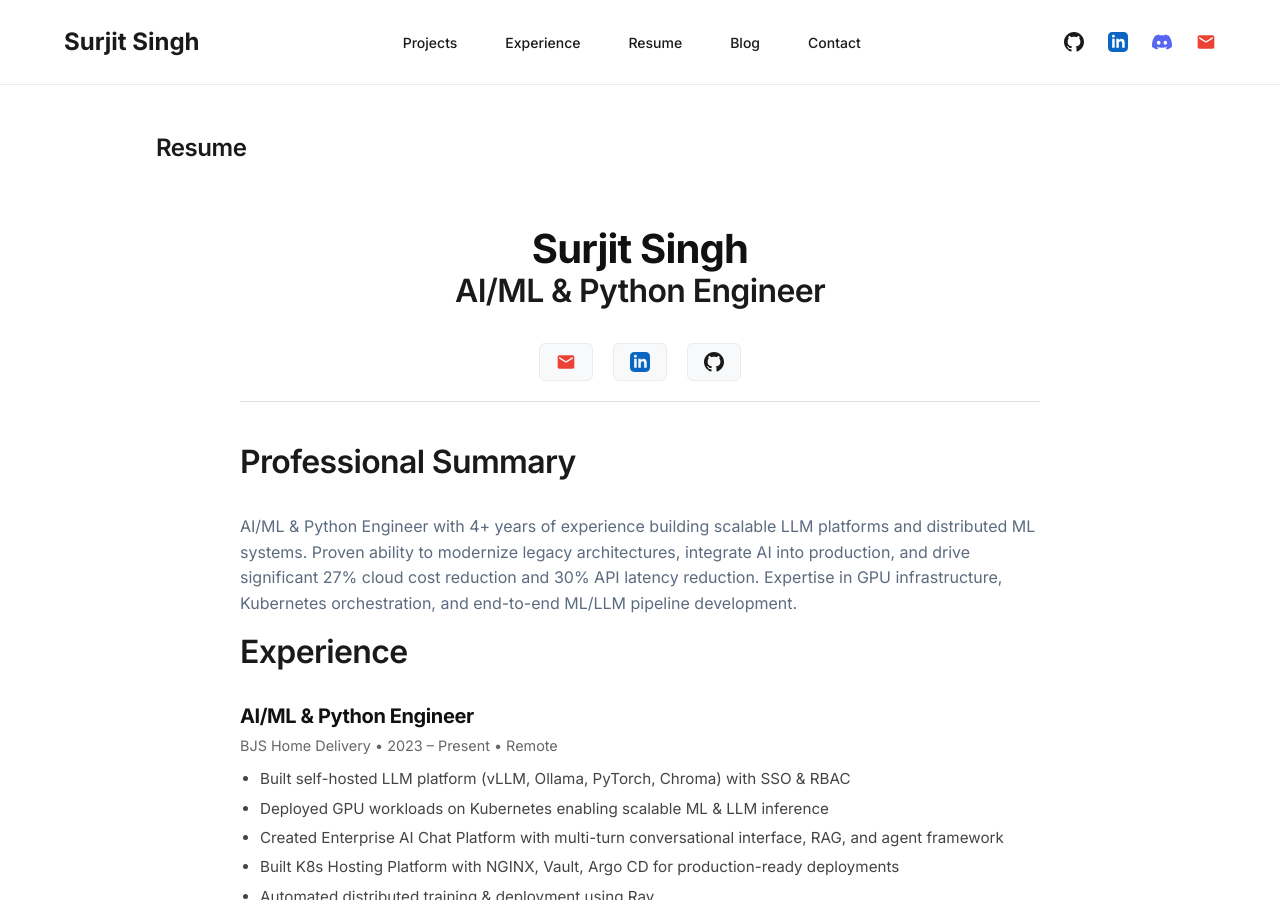
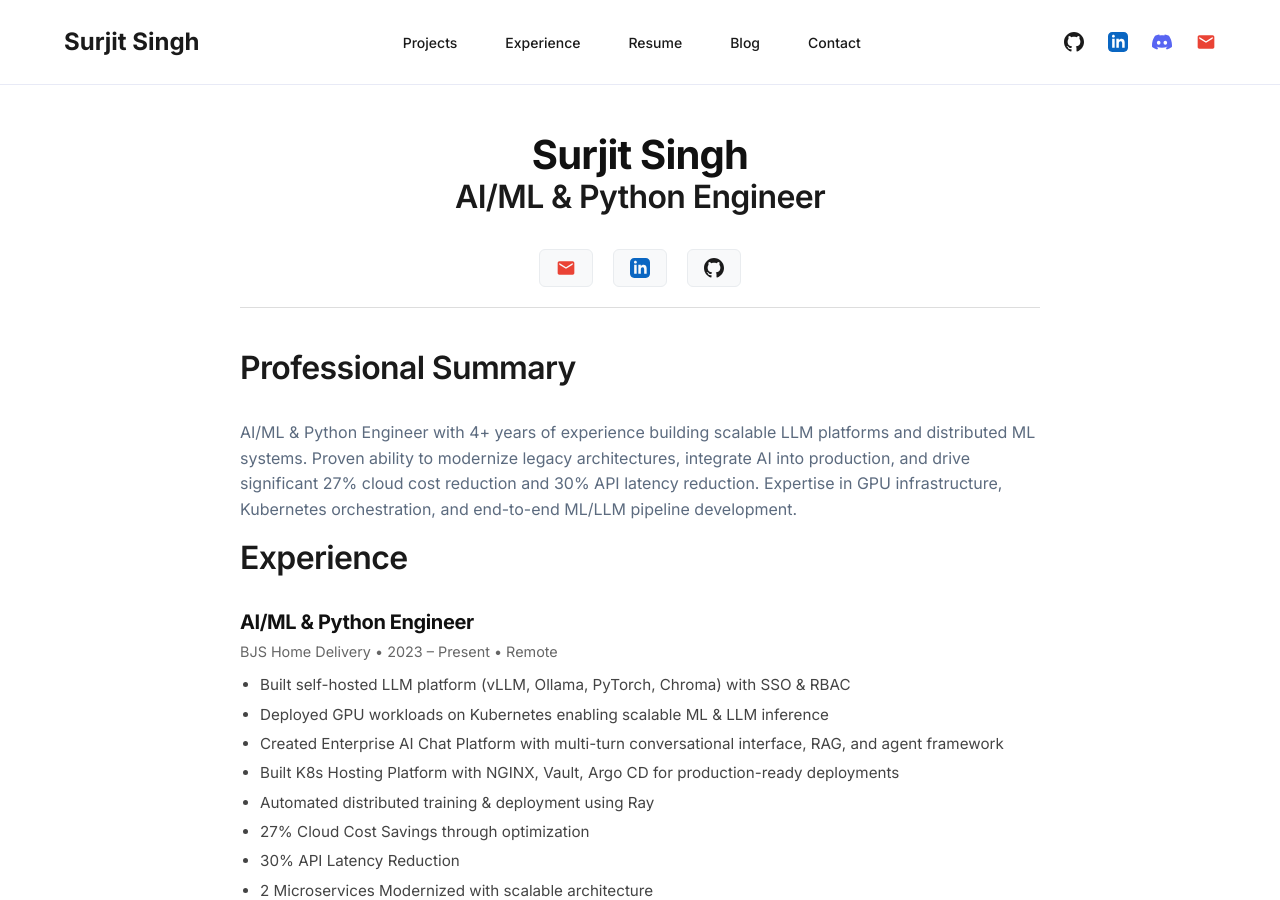
Before and after one commit to surjit7/surjit7.github.io, a Jekyll site: the page built from resume.md, in a window 1280 px wide and 900 px high. Built offline with Jekyll 4.4.1, drawn with Linux system fonts in a browser that asks for light colours.

Commit message:
unnecessary section removed

```diff
--- a/_includes/resume.html
+++ b/_includes/resume.html
@@ -1,8 +1,5 @@
 <section id="resume" class="section resume-section">
   <div class="container">
-    <div class="section-header">
-      <h2 class="section-title">Resume</h2>
-    </div>
 
      <div class="resume-content">
        <div class="resume-header">
```
